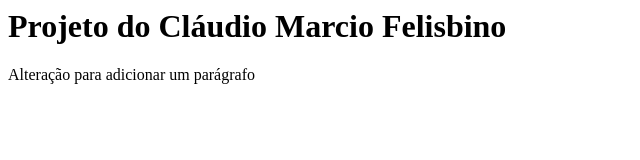
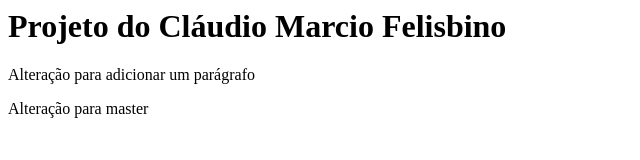
Before and after one commit to ClaudioFelisbino/curso-git, a plain HTML site: page index.html in a window 1280 px wide. Shown: the whole page, without its empty margins (0-640 px from the left). Drawn offline with Linux system fonts and the light colour scheme.

Commit message:
Alteração para MASTER

```diff
--- a/index.html
+++ b/index.html
@@ -7,5 +7,8 @@
     <p>
       Alteração para adicionar um parágrafo
     </p>
+    <p>
+      Alteração para master
+    </p>
   </body>
 </html>
```
